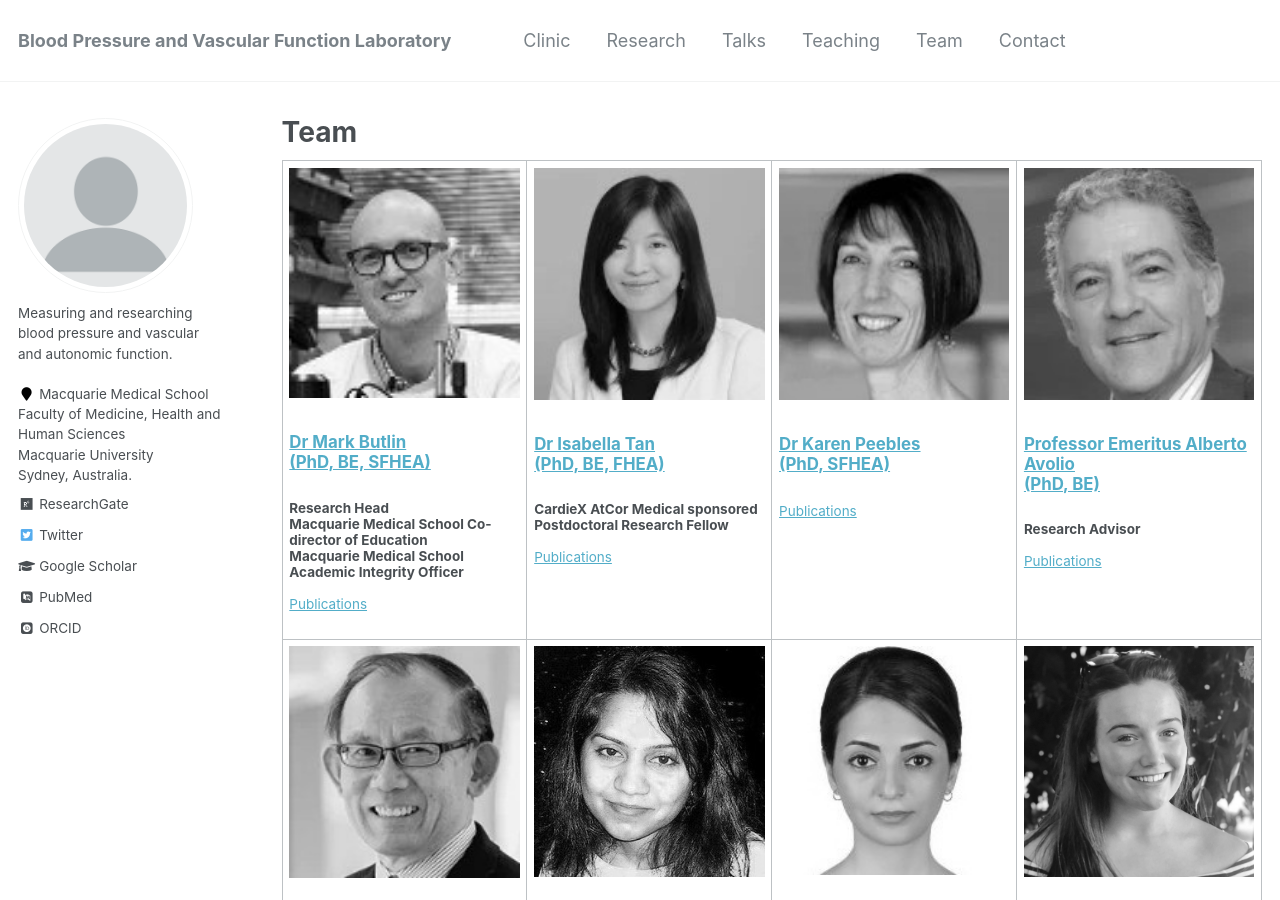
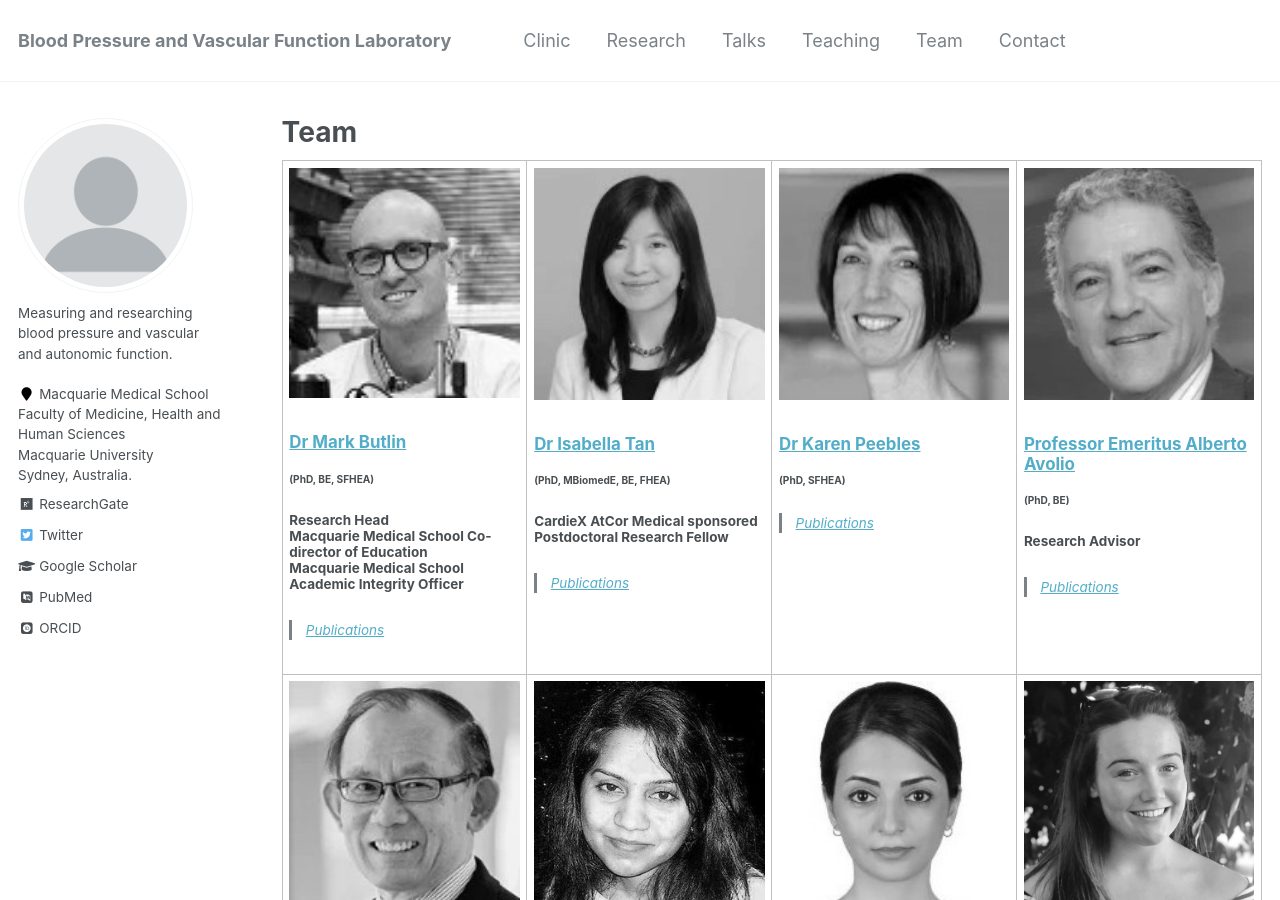
Before and after one commit to bpaflab/bpaflab.github.io, a Jekyll site: the page built from _pages/team.html, in a window 1280 px wide and 900 px high. Built offline with Jekyll 4.4.1, drawn with Linux system fonts in a browser that asks for light colours; some web fonts are replaced.

Commit message:
Update team.html

```diff
--- a/_pages/team.html
+++ b/_pages/team.html
@@ -16,35 +16,40 @@ author_profile: true
   <tr style="vertical-align:top">
     <td width="25%" style="vertical-align:top">
         <a href="https://researchers.mq.edu.au/en/persons/mark-butlin"><img src="../images/people_mark_butlin_gs.jpg" width="100%" alt="Photo of Mark Butlin.">
-        <h2>Dr Mark Butlin<br>(PhD, BE, SFHEA)</h2></a>
+        <h2>Dr Mark Butlin</h2></a>
+        <h6>(PhD, BE, SFHEA)</h6>
         <h3>Research Head<br>Macquarie Medical School Co-director of Education<br>Macquarie Medical School Academic Integrity Officer</h3>
-        <p><a href="https://pubmed.ncbi.nlm.nih.gov/?term=(butlin%2C%20M%5BAuthor%5D)%20AND%20((%222005%2F01%2F01%22%5BDate%20-%20Entry%5D%20%3A%20%223000%22%5BDate%20-%20Entry%5D))&sort=date&timeline=expanded">Publications</a></p>
+        <blockquote><a href="https://pubmed.ncbi.nlm.nih.gov/?term=(butlin%2C%20M%5BAuthor%5D)%20AND%20((%222005%2F01%2F01%22%5BDate%20-%20Entry%5D%20%3A%20%223000%22%5BDate%20-%20Entry%5D))&sort=date&timeline=expanded">Publications</a></blockquote>
     </td>
     <td width="25%" style="vertical-align:top">
       <a href="https://researchers.mq.edu.au/en/persons/isabella-tan"><img src="../images/people_isabella_tan_gs.jpg" width="100%"  alt="Photo of Isabella Tan.">
-      <h2>Dr Isabella Tan<br>(PhD, BE, FHEA)</h2></a>
+      <h2>Dr Isabella Tan</h2></a>
+      <h6>(PhD, MBiomedE, BE, FHEA)</h6>
       <h3>CardieX AtCor Medical sponsored Postdoctoral Research Fellow</h3>
-      <p><a href="https://researchers.mq.edu.au/en/persons/isabella-tan/publications/">Publications</a></p>
+      <blockquote><a href="https://researchers.mq.edu.au/en/persons/isabella-tan/publications/">Publications</a></blockquote>
     </td>
     <td width="25%" style="vertical-align:top">
       <a href="https://researchers.mq.edu.au/en/persons/karen-peebles"><img src="../images/people_karen_peebles_gs.jpg" width="100%"  alt="Photo of Karen Peebles.">
-      <h2>Dr Karen Peebles<br>(PhD, SFHEA)</h2></a>
+      <h2>Dr Karen Peebles</h2></a>
+      <h6>(PhD, SFHEA)</h6>
       <h3></h3>
-      <p><a href="https://researchers.mq.edu.au/en/persons/karen-peebles/publications/">Publications</a></p>
+      <blockquote><a href="https://researchers.mq.edu.au/en/persons/karen-peebles/publications/">Publications</a></blockquote>
     </td>
     <td width="25%" style="vertical-align:top">
       <a href="https://researchers.mq.edu.au/en/persons/alberto-avolio"><img src="../images/people_alberto_avolio_gs.jpg" width="100%"  alt="Photo of Alberto Avolio.">
-      <h2>Professor Emeritus Alberto Avolio<br>(PhD, BE)</h2></a>
+      <h2>Professor Emeritus Alberto Avolio</h2></a>
+      <h6>(PhD, BE)</h6>
       <h3>Research Advisor</h3>
-      <p><a href="https://researchers.mq.edu.au/en/persons/alberto-avolio/publications/">Publications</a></p>
+      <blockquote><a href="https://researchers.mq.edu.au/en/persons/alberto-avolio/publications/">Publications</a></blockquote>
     </td>
 </tr>
 <tr style="vertical-align:top">
     <td width="25%" style="vertical-align:top">
       <a href="https://researchers.mq.edu.au/en/persons/edward-barin"><img src="../images/people_edward_barin_gs.jpg" width="100%"  alt="Photo of Edward Barin.">
-      <h2>Clinical Associate Professor Edward Barin<br>(FRACP)</h2></a>
+      <h2>Clinical Associate Professor Edward Barin</h2></a>
+      <h6>(FRACP)</h6>
       <h3>Clinical Advisor</h3>
-      <p><a href="https://researchers.mq.edu.au/en/persons/edward-barin/publications/">Publications</a></p>
+      <blockquote><a href="https://researchers.mq.edu.au/en/persons/edward-barin/publications/">Publications</a></blockquote>
     </td>
     <td width="25%" style="vertical-align:top">
       <a href="https://researchers.mq.edu.au/en/persons/avadhanam-bhargava-rama-lakshmi"><img src="../images/people_bhargavi_veppala_gs.jpg" width="100%"  alt="Photo of Bhargava Veppala.">
```
